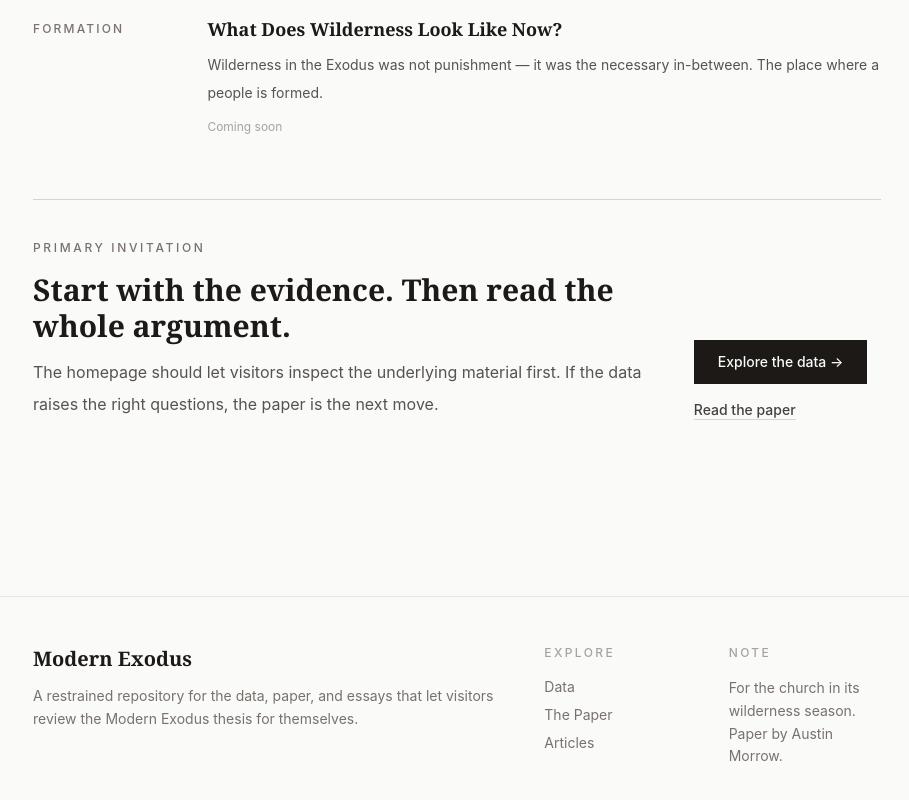
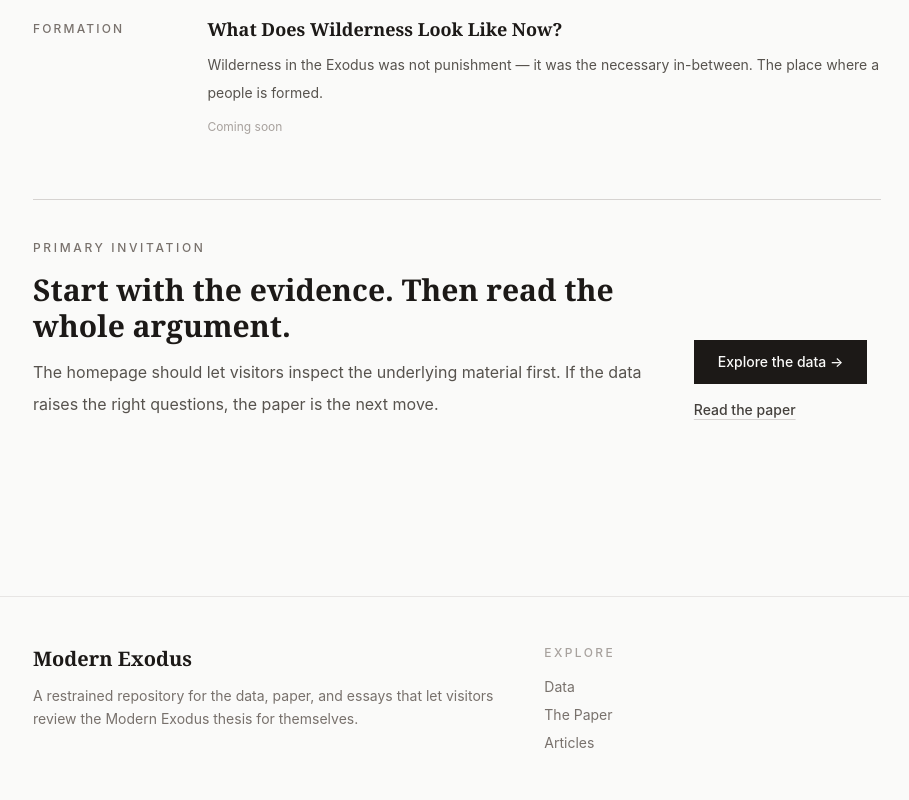
Before and after one commit to Auxmos-hub/modernexodus, a Next.js app: page / in a window 1280 px wide. Shown: the part 3831-4631 px from the top of the page, without its empty margins (183-1092 px from the left). Built offline with nearby package versions, Linux system fonts and the light colour scheme.

Commit message:
refactor: simplify footer note section

```diff
--- a/app/layout.tsx
+++ b/app/layout.tsx
@@ -61,7 +61,6 @@ export default function RootLayout({
                 visitors review the Modern Exodus thesis for themselves.
               </p>
             </div>
-            <div className="grid gap-8 sm:grid-cols-2">
             <div>
               <p className="text-xs font-medium uppercase tracking-[0.2em] text-stone-400">
                 Explore
@@ -78,15 +77,6 @@ export default function RootLayout({
                 </Link>
               </div>
             </div>
-              <div>
-                <p className="text-xs font-medium uppercase tracking-[0.2em] text-stone-400">
-                  Note
-                </p>
-                <p className="mt-4 text-sm leading-relaxed text-stone-500">
-                  For the church in its wilderness season. Paper by Austin Morrow.
-                </p>
-              </div>
-            </div>
           </div>
         </footer>
       </body>
```
Lines whose indentation alone changed are shown as unchanged.
